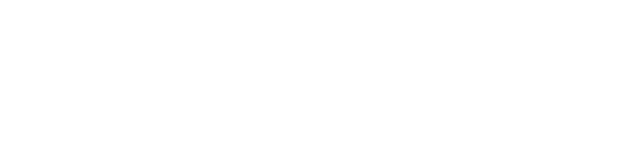
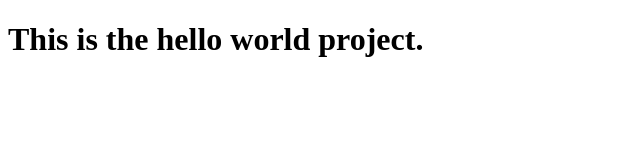
Before and after one commit to kingsman001/helloworld, a plain HTML site: page index.html in a window 1280 px wide. Shown: the whole page, without its empty margins (0-640 px from the left). Drawn offline with Linux system fonts and the light colour scheme.

Commit message:
Update index.html

```diff
--- a/index.html
+++ b/index.html
@@ -6,5 +6,6 @@
   </head>
 
   <body>
+    <h1>This is the hello world project.</h1>
   </body>
 </html>
```
